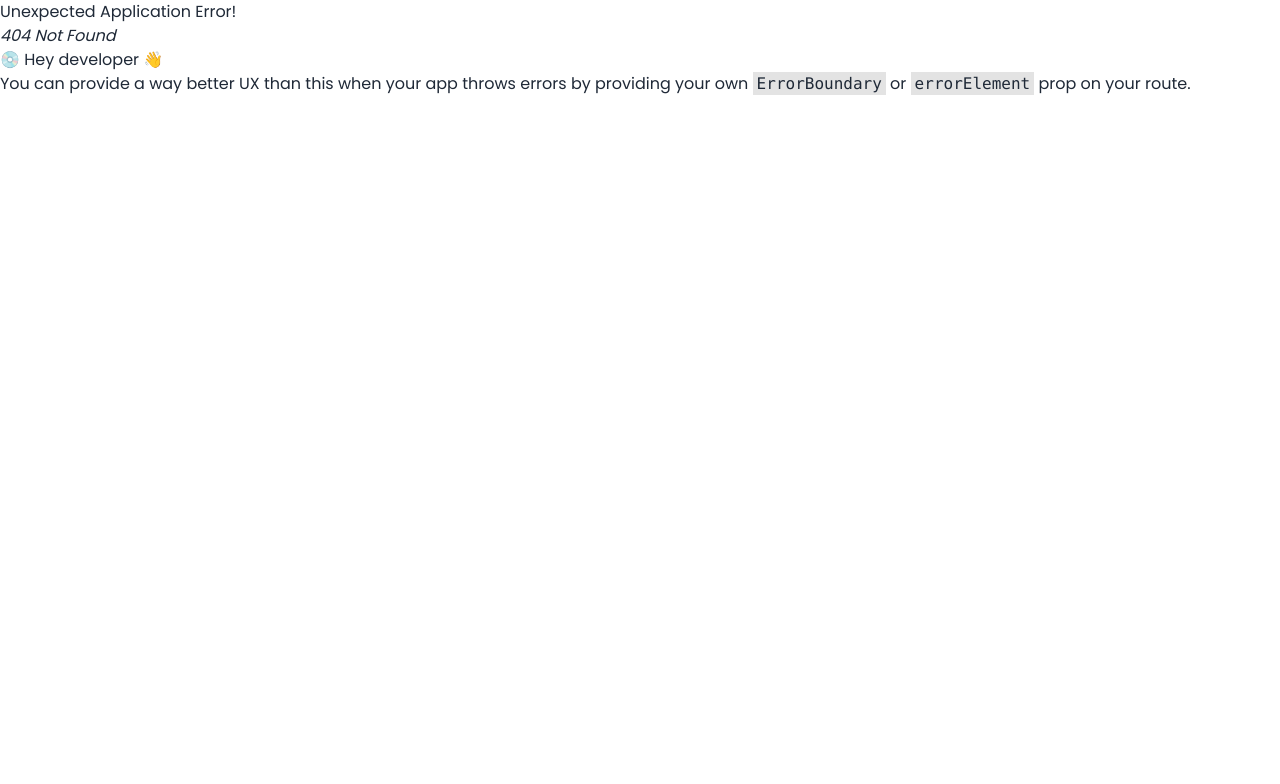
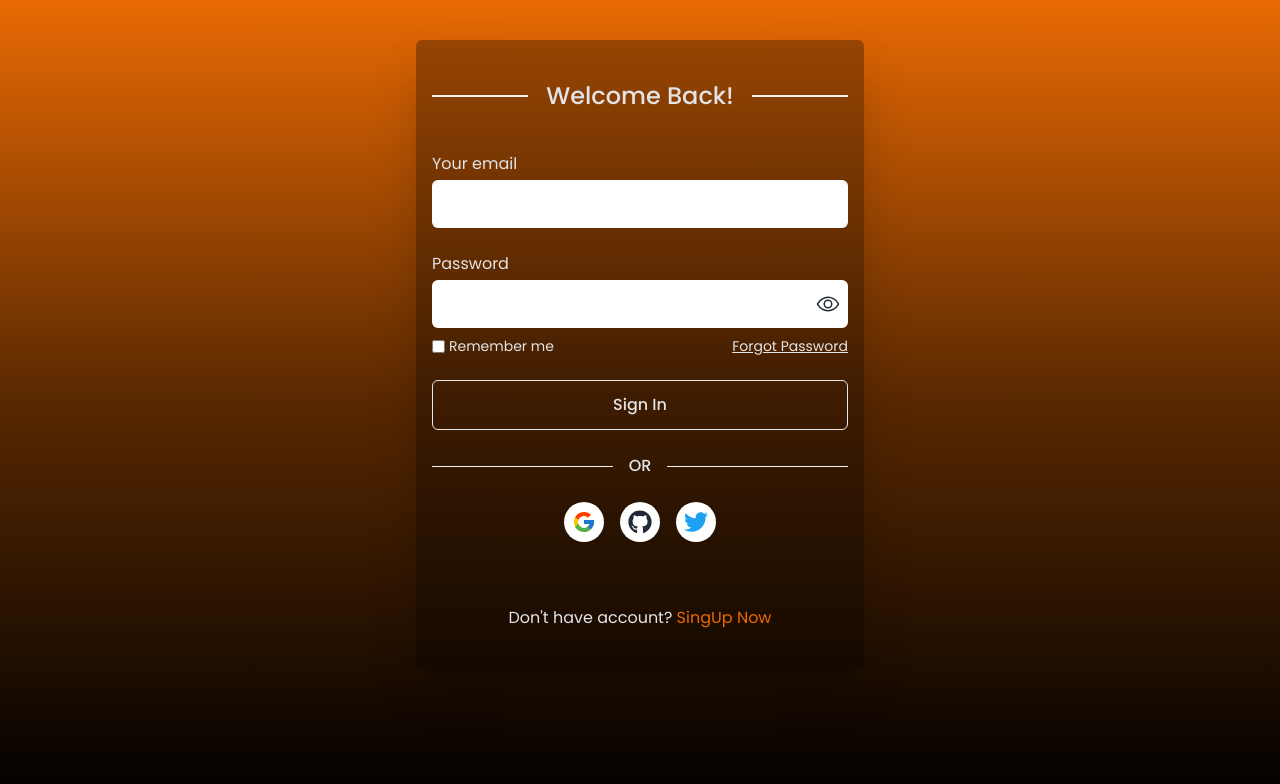
Before and after one commit to borhan98/TaskManagerPro-client, a React (Vite) app: page /login in a window 1280 px wide. Before the commit this address had no page. Shown: the top 784 px of the page. Built offline with nearby package versions, Linux system fonts and the light colour scheme.

Commit message:
Login page added'

```diff
--- a/package.json
+++ b/package.json
@@ -15,6 +15,7 @@
     "prop-types": "^15.8.1",
     "react": "^18.2.0",
     "react-dom": "^18.2.0",
+    "react-hook-form": "^7.49.2",
     "react-icons": "^4.12.0",
     "react-router-dom": "^6.21.0",
     "sort-by": "^1.2.0"
--- /dev/null
+++ b/src/Components/SocialLogin.jsx
@@ -0,0 +1,21 @@
+import { FaGithub, FaTwitter } from "react-icons/fa";
+import { FcGoogle } from "react-icons/fc";
+
+
+const SocialLogin = () => {
+  return (
+    <div className="flex gap-4 justify-center">
+      <span className="p-2 rounded-full bg-white text-[#E96A04] text-2xl cursor-pointer">
+        <FcGoogle />
+      </span>
+      <span className="p-2 rounded-full bg-white  text-2xl cursor-pointer">
+        <FaGithub />
+      </span>
+      <span className="p-2 rounded-full bg-white text-[#1DA1F2] text-2xl cursor-pointer">
+        <FaTwitter />
+      </span>
+    </div>
+  );
+};
+
+export default SocialLogin;
--- /dev/null
+++ b/src/Pages/Login.jsx
@@ -0,0 +1,83 @@
+import { useState } from "react";
+import { IoEyeOutline, IoEyeOffOutline } from "react-icons/io5";
+import SocialLogin from "../Components/SocialLogin";
+import { Link } from "react-router-dom";
+
+const Login = () => {
+  const [showPass, setShowPass] = useState(false);
+  return (
+    <div className="py-10 min-h-screen w-full bg-gradient-to-b from-[#E96A04] via-[#592801] to-[#000] ">
+      <div className="max-w-md shadow-2xl mx-auto px-4 py-10 rounded-md bg-[#0000004f] ">
+        <div className="flex items-center gap-4 mb-10">
+          <div className="h-[2px] w-3/12 bg-base-200"></div>
+          <h3 className="text-2xl w-6/12 text-center capitalize font-medium text-zinc-200">
+            Welcome back!
+          </h3>
+          <div className="h-[2px] w-3/12 bg-base-200"></div>
+        </div>
+        <form className="space-y-6">
+          {/* Email */}
+          <div className="flex gap-1 flex-col">
+            <label htmlFor="email" className="text-zinc-200">
+              Your email
+            </label>
+            <input
+              type="text"
+              className="py-2 md:py-3 px-2 md:px-4 rounded-md focus:outline-none "
+            />
+          </div>
+          {/* Password */}
+          <div className="flex gap-1 flex-col">
+            <label htmlFor="password" className="text-zinc-200">
+              Password
+            </label>
+            <div className="relative">
+              <input
+                type={showPass ? "text" : "password"}
+                className="py-2 md:py-3 px-2 md:px-4 rounded-md focus:outline-none w-full "
+              />
+              <span
+                className="absolute top-3 right-2 text-2xl"
+                onClick={() => setShowPass(!showPass)}
+              >
+                {" "}
+                {!showPass ? <IoEyeOutline /> : <IoEyeOffOutline />}{" "}
+              </span>
+              {/* Remember and Forgot Password */}
+              <div className="flex justify-between mt-2">
+                <div className="flex items-center gap-1">
+                  <input type="checkbox" name="checkbox" id="checkbox" />
+                  <label
+                    className="text-sm cursor-pointer  text-zinc-200 w-fit"
+                    htmlFor="checkbox"
+                  >
+                    Remember me
+                  </label>
+                </div>
+                <p className="text-sm cursor-pointer underline text-zinc-200 w-fit">
+                  Forgot Password
+                </p>
+              </div>
+            </div>
+          </div>
+          {/* Sign In */}
+          <button className="py-2 md:py-3 px-2 md:px-4 rounded-md capitalize border w-full text-zinc-200 font-medium hover:tracking-wider duration-300">
+            Sign in
+          </button>
+          {/* Social login */}
+          <div className="flex items-center gap-4 mb-10">
+            <div className="h-[1px] w-full bg-base-200"></div>
+            <h3 className=" text-center font-medium text-zinc-200">
+              OR
+            </h3>
+            <div className="h-[1px] w-full bg-base-200"></div>
+          </div>
+          <SocialLogin />
+        </form>
+        <p className="mt-16 text-center text-zinc-200">Don&#39;t have account? <Link to={"/register"} className="text-[#E96A04]">SingUp Now</Link></p>
+      </div>
+    </div>
+  );
+};
+
+export default Login;
--- a/src/Routes/Routes.jsx
+++ b/src/Routes/Routes.jsx
@@ -1,6 +1,7 @@
 import { createBrowserRouter } from "react-router-dom";
 import Home from "../Pages/Home/Home";
 import Root from "../Root";
+import Login from "../Pages/Login";
 
 
 export const router = createBrowserRouter([
@@ -13,5 +14,9 @@ export const router = createBrowserRouter([
                 element: <Home />
             }
         ]
+    },
+    {
+        path: "/login",
+        element: <Login />
     }
 ])
```
Also changed, not shown: 1 other file (tests, documents, lock files or other folders).
